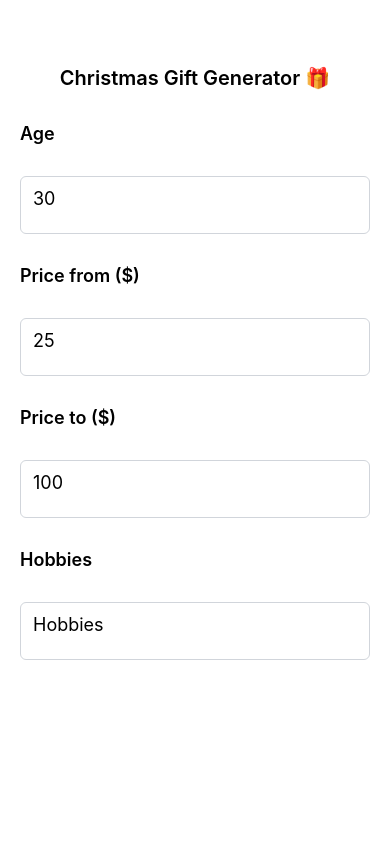
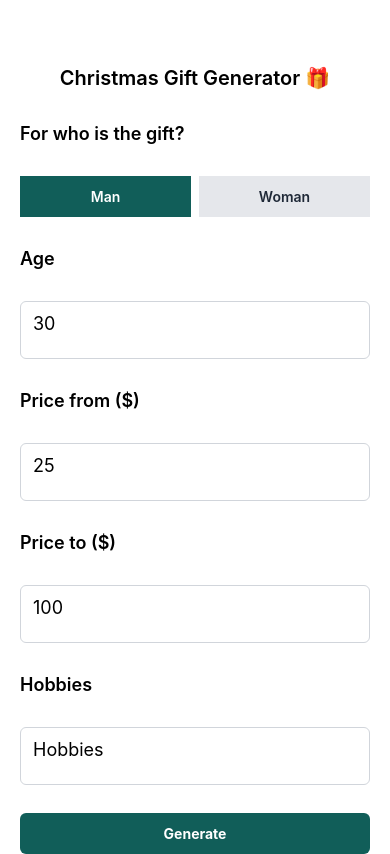
Before and after one commit to rookasrudzianskas/chatGPT-Expo, a React Native app: screen / in a window 390 px wide. Built offline with nearby package versions, Linux system fonts and the light colour scheme.

Commit message:
Add gender selection
This commit adds the ability to select the gender of the person for whom the gift is intended.

The gender selection is done by clicking on the "Man" or "Woman" buttons.

The gender is stored in the `gender` state variable.

```diff
--- a/App.js
+++ b/App.js
@@ -1,5 +1,5 @@
 import { StatusBar } from 'expo-status-bar';
-import {StyleSheet, Text, TextInput, View} from 'react-native';
+import {StyleSheet, Text, TextInput, TouchableOpacity, View} from 'react-native';
 import {useState} from "react";
 
 export default function App() {
@@ -15,6 +15,15 @@ export default function App() {
   return (
       <View className="flex-1 pt-16 px-5 bg-white space-y-7">
           <Text className="text-center text-xl font-semibold">Christmas Gift Generator 🎁</Text>
+
+          <>
+              <Text className="text-lg font-semibold text-left mt-5">For who is the gift?</Text>
+              <View className="flex-row">
+                  <Text onPress={() => setGender("man")} className={`${gender === 'man' ? "bg-teal-800 text-white font-semibold" : "bg-gray-200 text-gray-800 font-semibold"} mr-1 flex-1 text-center py-3`}>Man</Text>
+                  <Text onPress={() => setGender("woman")} className={`${gender === 'woman' ? "bg-teal-800 text-white font-semibold" : "bg-gray-200 text-gray-800 font-semibold"} ml-1 flex-1 text-center py-3`}>Woman</Text>
+              </View>
+          </>
+
           <>
               <Text className="text-lg font-semibold text-left mt-5">Age</Text>
               <TextInput
@@ -60,6 +69,10 @@ export default function App() {
                   onChangeText={setHobbies}
               />
           </>
+
+          <TouchableOpacity activeOpacity={0.7} className="bg-teal-800 rounded-md">
+                <Text className="text-white text-center py-3 rounded-md font-bold">Generate</Text>
+          </TouchableOpacity>
         <StatusBar style="auto" />
       </View>
   );
```
